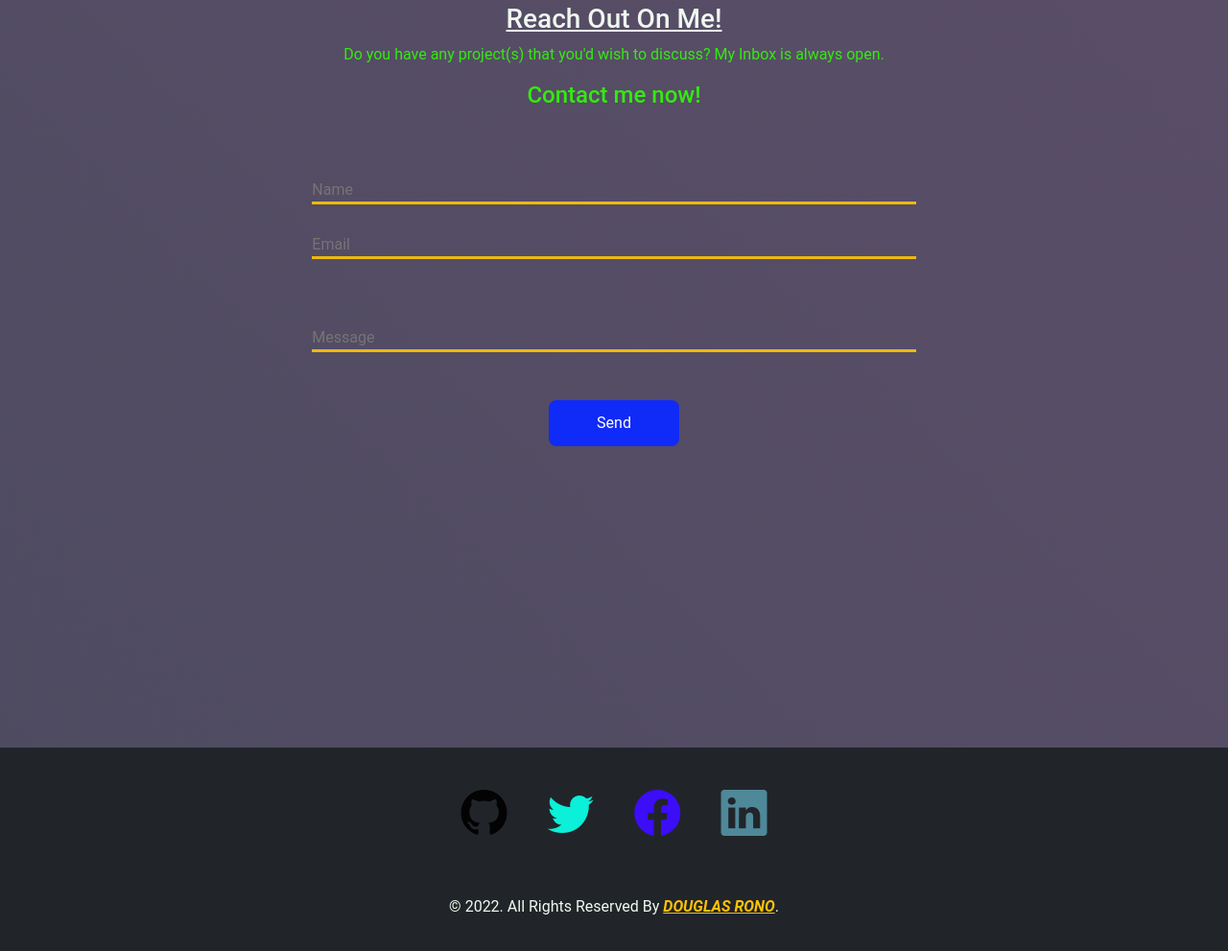
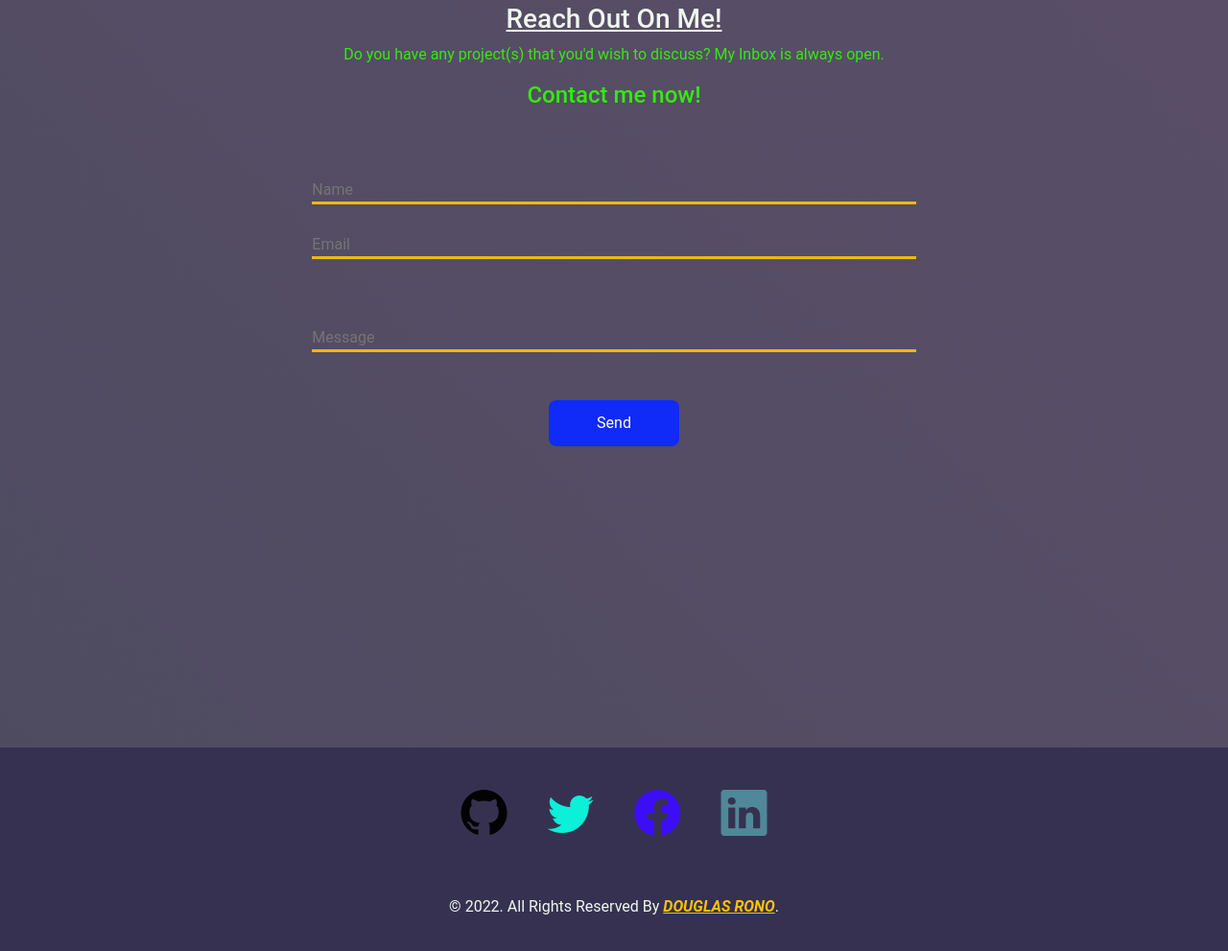
Before and after one commit to ronbot-ai/douglasrono.github.io, a website: page index.html in a window 1280 px wide. Shown: the part 3211-4202 px from the top of the page at 96% size. Drawn offline with Linux system fonts and the light colour scheme; files whose address does not match are found by name.

Commit message:
Modified footer section

```diff
--- a/index.html
+++ b/index.html
@@ -294,7 +294,7 @@
   </section>
   <!-- end contact section -->
   </main>
-  <footer id="footer" class="bg-dark mb-0">
+  <footer id="footer" class="mb-0">
     <div class="text-center">
       <div class="col-xm-12 mt-1 social-links text-center text-md-right pt-3 pt-md-0">
         <a href="https://www.github.com/douglasrono" class="github"><i class="bi bi-github"></i></a>
```
